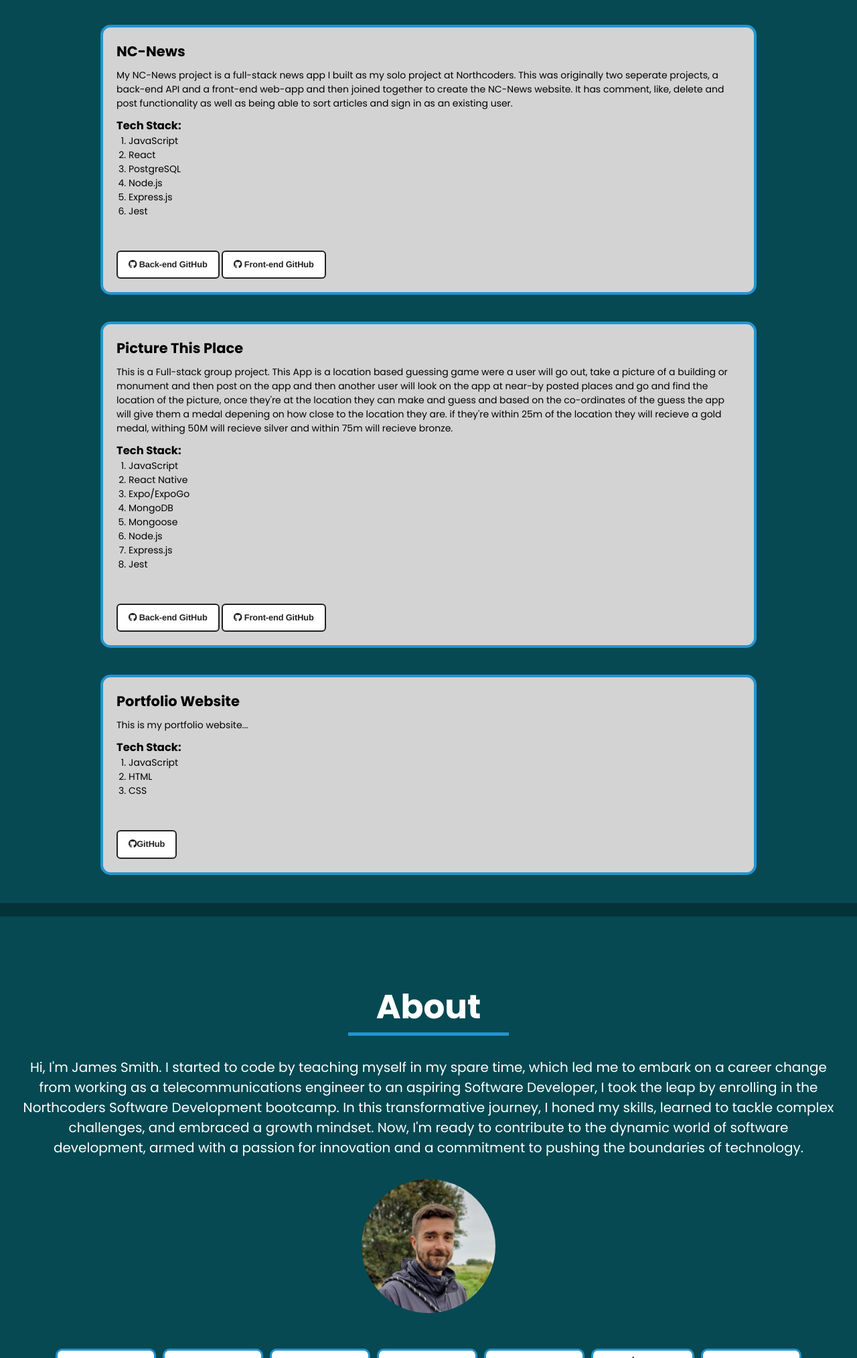
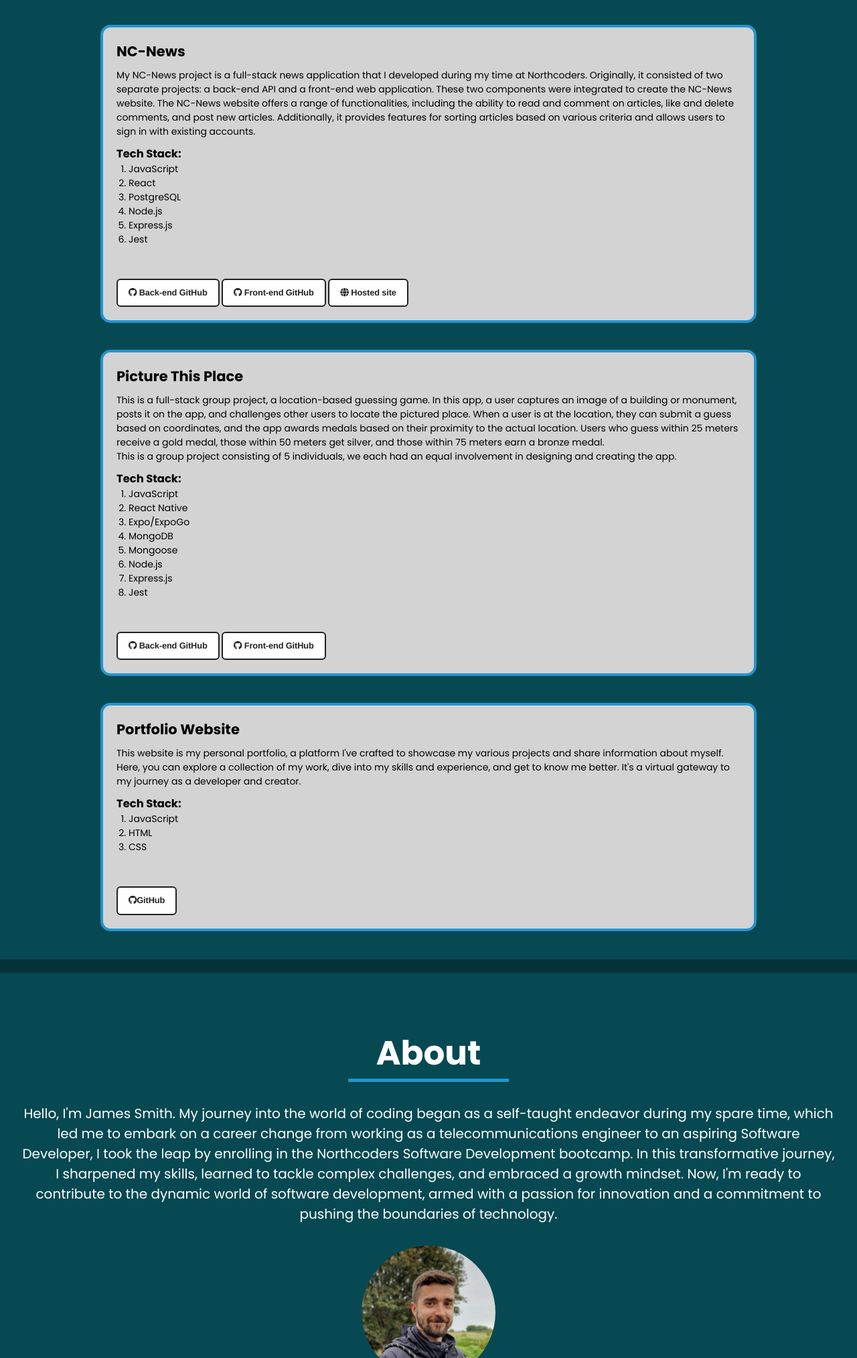
Before and after one commit to Jay7806/Portfolio, a plain HTML site: page index.html in a window 1280 px wide. Shown: the part 1136-3163 px from the top of the page at 67% size. Drawn offline with nearby package versions, Linux system fonts and the light colour scheme; animation ran at ten frames a second.

Commit message:
updating contact page

```diff
--- a/index.html
+++ b/index.html
@@ -14,11 +14,6 @@
     <title>JamesSmith</title>
     <script src="./index.js" defer></script>
     <script src="./particles.js" defer></script>
-    <!-- -- Email Js Link -- -->
-    <script
-      type="text/javascript"
-      src="https://cdn.jsdelivr.net/npm/ @emailjs/browser@3/dist/email.min.js"
-    ></script>
     <!-- -- Sweet Alert Js Link -- -->
     <script src="https://unpkg.com/sweetalert/dist/sweetalert.min.js"></script>
   </head>
@@ -74,12 +69,16 @@
             <div class="NC-NEWS">
               <h2 class="text">NC-News</h2>
               <p class="text-project">
-                My NC-News project is a full-stack news app I built as my solo
-                project at Northcoders. This was originally two seperate
-                projects, a back-end API and a front-end web-app and then joined
-                together to create the NC-News website. It has comment, like,
-                delete and post functionality as well as being able to sort
-                articles and sign in as an existing user.
+                My NC-News project is a full-stack news application that I
+                developed during my time at Northcoders. Originally, it
+                consisted of two separate projects: a back-end API and a
+                front-end web application. These two components were integrated
+                to create the NC-News website. The NC-News website offers a
+                range of functionalities, including the ability to read and
+                comment on articles, like and delete comments, and post new
+                articles. Additionally, it provides features for sorting
+                articles based on various criteria and allows users to sign in
+                with existing accounts.
               </p>
               <h3 class="text">Tech Stack:</h3>
               <ol class="tech-stack">
@@ -105,22 +104,30 @@
                 >
                   <i class="fa-brands fa-github"></i> Front-end GitHub
                 </a>
+                <a
+                  href="https://james-news-bytes.netlify.app/"
+                  target="_blank"
+                  class="button"
+                >
+                  <i class="fa-solid fa-globe"></i> Hosted site
+                </a>
               </div>
             </div>
             <div class="Picture-this-place-container">
               <div class="Picture-this-place">
                 <h2 class="text">Picture This Place</h2>
                 <p class="text-project">
-                  This is a Full-stack group project. This App is a location
-                  based guessing game were a user will go out, take a picture of
-                  a building or monument and then post on the app and then
-                  another user will look on the app at near-by posted places and
-                  go and find the location of the picture, once they're at the
-                  location they can make and guess and based on the co-ordinates
-                  of the guess the app will give them a medal depening on how
-                  close to the location they are. if they're within 25m of the
-                  location they will recieve a gold medal, withing 50M will
-                  recieve silver and within 75m will recieve bronze.
+                  This is a full-stack group project, a location-based guessing
+                  game. In this app, a user captures an image of a building or
+                  monument, posts it on the app, and challenges other users to
+                  locate the pictured place. When a user is at the location,
+                  they can submit a guess based on coordinates, and the app
+                  awards medals based on their proximity to the actual location.
+                  Users who guess within 25 meters receive a gold medal, those
+                  within 50 meters get silver, and those within 75 meters earn a
+                  bronze medal. <br />
+                  This is a group project consisting of 5 individuals, we each
+                  had an equal involvement in designing and creating the app.
                 </p>
                 <h3 class="text">Tech Stack:</h3>
                 <ol class="tech-stack">
@@ -153,7 +160,13 @@
             </div>
             <div class="Portfolio-Website">
               <h2 class="text">Portfolio Website</h2>
-              <p class="text-project">This is my portfolio website...</p>
+              <p class="text-project">
+                This website is my personal portfolio, a platform I've crafted
+                to showcase my various projects and share information about
+                myself. Here, you can explore a collection of my work, dive into
+                my skills and experience, and get to know me better. It's a
+                virtual gateway to my journey as a developer and creator.
+              </p>
               <h3 class="text">Tech Stack:</h3>
               <ol class="tech-stack">
                 <li class="text">JavaScript</li>
@@ -177,15 +190,16 @@
         <section id="About" class="AboutSection">
           <h1 class="About">About</h1>
           <p class="intro">
-            Hi, I'm James Smith. I started to code by teaching myself in my
-            spare time, which led me to embark on a career change from working
-            as a telecommunications engineer to an aspiring Software Developer,
-            I took the leap by enrolling in the Northcoders Software Development
-            bootcamp. In this transformative journey, I honed my skills, learned
-            to tackle complex challenges, and embraced a growth mindset. Now,
-            I'm ready to contribute to the dynamic world of software
-            development, armed with a passion for innovation and a commitment to
-            pushing the boundaries of technology.
+            Hello, I'm James Smith. My journey into the world of coding began as
+            a self-taught endeavor during my spare time, which led me to embark
+            on a career change from working as a telecommunications engineer to
+            an aspiring Software Developer, I took the leap by enrolling in the
+            Northcoders Software Development bootcamp. In this transformative
+            journey, I sharpened my skills, learned to tackle complex
+            challenges, and embraced a growth mindset. Now, I'm ready to
+            contribute to the dynamic world of software development, armed with
+            a passion for innovation and a commitment to pushing the boundaries
+            of technology.
           </p>
           <img class="image" src="./js.jpg" />
           <ul class="tech">
@@ -230,9 +244,43 @@
               class="message"
               required
             ></textarea>
-            <button class="button" onclick="SendMail()">Send</button>
+            <button id="sendBtn" class="button" onclick="Send()">Send</button>
           </form>
         </div>
+        <script src="https://smtpjs.com/v3/smtp.js"></script>
+        <script>
+          function Send() {
+
+            let name = document.getElementById("fullName").value;
+            let email = document.getElementById("email_id").value;
+            let message = document.getElementById("message").value;
+            let body = 'name: '+ name + '<br/> email: ' + email + '<br/> message: ' + message;
+console.log(body)
+            Email.send({
+              Host: "smtp.elasticemail.com",
+              Username: "jay241093@gmail.com",
+              Password: "51b08b94-6e9e-48ab-85c4-f502f32790f0",
+              To: "jay241093@gmail.com",
+              From: "jay241093@gmail.com",
+              Subject: "This is the subject",
+              Body: body,
+            }).then((message) => alert(message));
+          }
+
+          // let sendBtn = document.getElementById("sendBtn");
+          // sendBtn.addEventListener("click", function (e) {
+          //   e.preventDefault();
+
+
+          //   Email.send({
+          //     SecureToken: "51b08b94-6e9e-48ab-85c4-f502f32790f0",
+          //     To: "jay241093@gmail.com",
+          //     From: "jay241093@gmail.com",
+          //     Subject: "contact message",
+          //     Body: body
+          //   }).then((message) => alert(message));
+          // });
+        </script>
       </section>
       <!-- -----Footer------ -->
       <section class="footer-container" id="footer">
--- a/index.js
+++ b/index.js
@@ -44,27 +44,27 @@ link4.addEventListener("click", (e) => {
 
 //Email
 
-function SendMail() {
-  (function () {
-    emailjs.init("k0h_8PYoavkFEQWJN");
-  })();
+// function SendMail() {
+//   (function () {
+//     emailjs.init("k0h_8PYoavkFEQWJN");
+//   })();
 
-  let params = {
-    from_name: document.querySelector("#fullName").value,
-    email_id: document.querySelector("#email_id").value,
-    message: document.querySelector("#message").value,
-  };
+//   let params = {
+//     from_name: document.querySelector("#fullName").value,
+//     email_id: document.querySelector("#email_id").value,
+//     message: document.querySelector("#message").value,
+//   };
 
-  let serviceId = "service_z3ltfad";
-  let templateId = "template_s9rmxzp";
+//   let serviceId = "service_z3ltfad";
+//   let templateId = "template_s9rmxzp";
 
-  emailjs
-    .send(serviceId, templateId, params)
-    .then((res) => {
-      alert("email sent");
-    })
-    .catch();
-}
+//   emailjs
+//     .send(serviceId, templateId, params)
+//     .then((res) => {
+//       alert("email sent");
+//     })
+//     .catch();
+// }
 
 // function validate() {
 //   let name = document.querySelector(".name");
```
Lines whose indentation alone changed are shown as unchanged.
